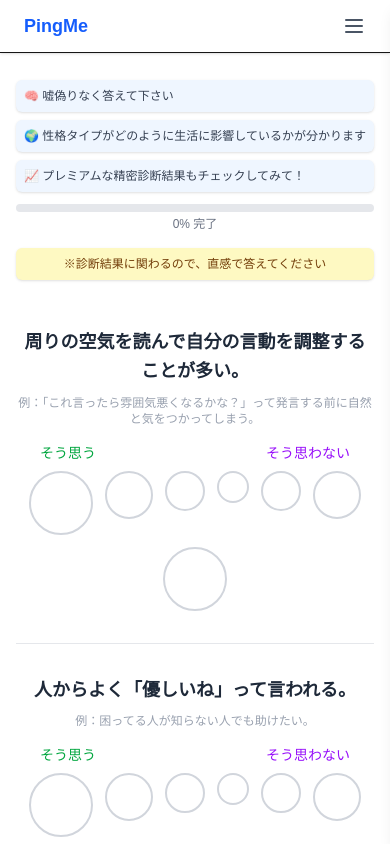
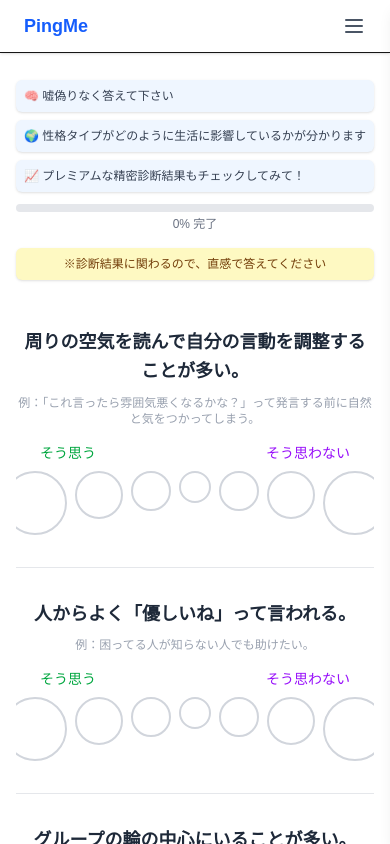
Before and after one commit to hrkn126/pingme-new, a Next.js app: page /questions in a window 390 px wide. Shown: the top 844 px of the page. Built offline with nearby package versions, Linux system fonts and the light colour scheme; no server answers.

Commit message:
fix: fix circle layout overflow bug

```diff
--- a/src/app/questions/page.tsx
+++ b/src/app/questions/page.tsx
@@ -49,8 +49,8 @@ export default function QuestionsPage() {
     if (isLastPage) {
       const userAnswers: number[] = questions.map(q => answers[q.id] ?? 0);
       const type = calculateFinalType(userAnswers);
-      localStorage.setItem('finalType', type); // ローカルに一時保存
-      router.push('/loading'); // ローディングページへ
+      localStorage.setItem('finalType', type);
+      router.push('/loading');
     } else {
       setCurrentPage(prev => prev + 1);
     }
@@ -92,12 +92,12 @@ export default function QuestionsPage() {
               <span className="text-green-600">そう思う</span>
               <span className="text-purple-600">そう思わない</span>
             </div>
-            <div className="flex flex-wrap justify-center gap-3 px-2">
+            <div className="flex flex-nowrap justify-center gap-2 sm:gap-3 overflow-x-auto px-2">
               {[-3, -2, -1, 0, 1, 2, 3].map(value => (
                 <button
                   key={value}
                   onClick={() => handleAnswer(q.id, value, idx)}
-                  className={`rounded-full border-2 transition-all duration-200
+                  className={`rounded-full border-2 transition-all duration-200 shrink-0
                     ${value === -3 || value === 3 ? 'w-16 h-16' :
                       value === -2 || value === 2 ? 'w-12 h-12' :
                       value === -1 || value === 1 ? 'w-10 h-10' : 'w-8 h-8'}
```
